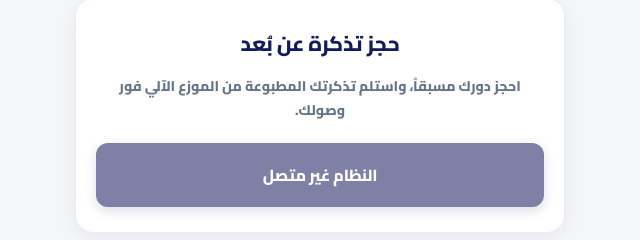
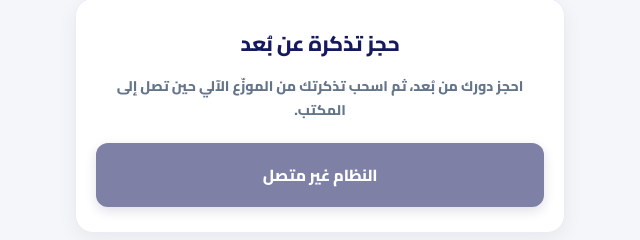
Before and after one commit to Med01K/QMS, a plain HTML site: page index.html in a window 1280 px wide. Shown: the part 574-814 px from the top of the page, 320-960 px from the left. Drawn offline with Linux system fonts and the light colour scheme; no server answers.

Commit message:
Rewrite user-facing messages: clear, human, no repetition; final alert 'prepare yourself'
Co-Authored-By: Claude Opus 5.5 <noreply@anthropic.com>
Claude-Session: https://claude.ai/code/session_017JuoF8EgKxQzAhUmD4z3ey

```diff
--- a/index.html
+++ b/index.html
@@ -1212,7 +1212,7 @@ body[dir="rtl"] .track-card.is-active.ph-done .btn-ghost:hover { background: var
 
     <section class="card reservation-card" id="reservationSection">
         <h2 id="lblReservationTitle">حجز تذكرة عن بُعد</h2>
-        <p id="lblReservationDesc">احجز دورك مسبقاً، واستلم تذكرتك المطبوعة من الموزع الآلي فور وصولك.</p>
+        <p id="lblReservationDesc">احجز دورك من بُعد، ثم اسحب تذكرتك من الموزّع الآلي حين تصل إلى المكتب.</p>
 
         <button class="btn-primary" id="reserveButton" disabled>حجز تذكرة</button>
 
@@ -1221,7 +1221,7 @@ body[dir="rtl"] .track-card.is-active.ph-done .btn-ghost:hover { background: var
     </section>
 
     <section class="card ticket-card" id="ticketSection">
-        <h2 id="ticketTitle" class="ticket-title-yellow">تم تأكيد الحجز (في انتظار طباعة التذكرة)</h2>
+        <h2 id="ticketTitle" class="ticket-title-yellow">رقمك محجوز</h2>
 
         <div class="ticket-label" id="lblYourNumber">رقم تذكرتك</div>
         <div class="ticket-number" id="myTicket">---</div>
@@ -1236,7 +1236,7 @@ body[dir="rtl"] .track-card.is-active.ph-done .btn-ghost:hover { background: var
             <div class="qr-hint" id="qrHint"></div>
         </div>
 
-        <div class="ticket-status" id="myStatus">في انتظار التأكيد</div>
+        <div class="ticket-status" id="myStatus">لم تُطبع تذكرتك بعد.</div>
 
         <div class="alert-box" id="alertBox">
             <div class="alert-header">
@@ -1247,13 +1247,13 @@ body[dir="rtl"] .track-card.is-active.ph-done .btn-ghost:hover { background: var
                 </label>
             </div>
             <div class="alert-options" id="alertOptionsArea">
-                <span id="lblAlertMargin">تنبيهي مسبقاً قبل:</span>
+                <span id="lblAlertMargin">نبّهني حين يبقى قبلي:</span>
                 <select id="alertMarginSelect" class="alert-select">
-                    <option value="2">2 منتظرين</option>
-                    <option value="5">5 منتظرين</option>
-                    <option value="10" selected>10 منتظرين</option>
-                    <option value="15">15 منتظرين</option>
-                    <option value="30">30 منتظرين</option>
+                    <option value="2">شخصان</option>
+                    <option value="5">5 أشخاص</option>
+                    <option value="10" selected>10 أشخاص</option>
+                    <option value="15">15 شخصاً</option>
+                    <option value="30">30 شخصاً</option>
                 </select>
             </div>
         </div>
@@ -1302,13 +1302,17 @@ import { getMessaging, getToken, onMessage, isSupported } from "https://www.gsta
 const GOOGLE_ICON_SVG = `<svg class="google-icon" viewBox="0 0 24 24"><path fill="#4285F4" d="M22.56 12.25c0-.78-.07-1.53-.2-2.25H12v4.26h5.92c-.26 1.37-1.04 2.53-2.21 3.31v2.77h3.57c2.08-1.92 3.28-4.74 3.28-8.09z"/><path fill="#34A853" d="M12 23c2.97 0 5.46-.98 7.28-2.66l-3.57-2.77c-.98.66-2.23 1.06-3.71 1.06-2.86 0-5.29-1.93-6.16-4.53H2.18v2.84C3.99 20.53 7.7 23 12 23z"/><path fill="#FBBC05" d="M5.84 14.09c-.22-.66-.35-1.36-.35-2.09s.13-1.43.35-2.09V7.06H2.18C1.43 8.55 1 10.22 1 12s.43 3.45 1.18 4.94l2.85-2.22.81-.63z"/><path fill="#EA4335" d="M12 5.38c1.62 0 3.06.56 4.21 1.64l3.15-3.15C17.45 2.09 14.97 1 12 1 7.7 1 3.99 3.47 2.18 7.06l3.66 2.84c.87-2.6 3.3-4.52 6.16-4.52z"/></svg>`;
 
 // [NOTIF-TEXT] صياغة العدد كما يقرؤها الإنسان (يجب أن تطابق الـ Worker [18])
+function arCount(n) {   // [NOTIF-TEXT] العدد ومعدوده: شخص واحد، شخصان، 3–10 أشخاص، 11 فأكثر شخصاً
+    n = Number(n);
+    if (n === 1) return "شخص واحد";
+    if (n === 2) return "شخصان";
+    if (n <= 10) return `${n} أشخاص`;
+    return `${n} شخصاً`;
+}
 function arBefore(n) {
     n = Number(n);
     if (n <= 0) return "أنت التالي";
-    if (n === 1) return "بقي قبلك شخص واحد";
-    if (n === 2) return "بقي قبلك شخصان";
-    if (n <= 10) return `بقي قبلك ${n} أشخاص`;
-    return `بقي قبلك ${n} شخصاً`;
+    return `بقي قبلك ${arCount(n)}`;
 }
 function frBefore(n) {
     n = Number(n);
@@ -1346,14 +1350,14 @@ const i18n = {
         trackPillCalled: "Numéro appelé",
         trackPillPassed: "Numéro dépassé",
         trackPillOffline: "Hors ligne",
-        trackMsgNotStarted: (m) => `Les appels n'ont pas encore commencé. Nous vous avertirons quand il restera ${m} personnes avant vous.`,
-        trackMsgWaiting: (m) => `Nous vous avertirons quand il restera ${m} personnes avant vous.`,
-        trackMsgSoon: (n) => `Votre tour approche : encore ${n} personne(s) avant vous. Approchez-vous des guichets.`,
-        trackMsgNext: "Vous êtes le prochain ! Préparez-vous à vous présenter au guichet.",
-        trackMsgTurn: (c) => `C'est votre tour ! Présentez-vous au guichet ${c}.`,
-        trackMsgCalled: "Votre numéro a été appelé. Le suivi sera retiré automatiquement dans 5 minutes.",
-        trackMsgPassed: "La file a dépassé votre numéro. Le suivi sera retiré automatiquement dans 5 minutes.",
-        trackMsgOffline: "Le système est momentanément hors ligne. Le suivi reprendra automatiquement.",
+        trackMsgNotStarted: (m) => `Les appels n'ont pas encore commencé. Nous vous préviendrons quand il restera ${m} personnes avant vous.`,
+        trackMsgWaiting: (m) => `Nous vous préviendrons quand il restera ${m} personnes avant vous.`,
+        trackMsgSoon: (n) => `Encore ${n} personne${n > 1 ? "s" : ""} avant vous, votre tour approche.`,
+        trackMsgNext: "Vous êtes le prochain : préparez-vous à vous présenter au guichet.",
+        trackMsgTurn: (c) => `C'est votre tour : présentez-vous au guichet ${c}.`,
+        trackMsgCalled: "Votre numéro a été appelé. Le suivi s'arrête dans 5 minutes.",
+        trackMsgPassed: "La file a dépassé votre numéro. Le suivi s'arrête dans 5 minutes.",
+        trackMsgOffline: "Le système est hors ligne ; le suivi reprendra à son retour.",
         trackNotifPush: "Notifications activées : elles vous parviennent même page fermée.",
         trackNotifLocal: "Alerte active tant que cette page reste ouverte.",
         trackNotifOff: "Notifications désactivées.",
@@ -1362,7 +1366,7 @@ const i18n = {
         errTrackPassed: "Ce numéro a déjà été appelé ou dépassé par la file.",
         errTrackPush: "Impossible d'enregistrer les notifications sur le serveur. L'alerte fonctionnera tant que la page reste ouverte.",
         lblReservationTitle: "Réservation en ligne",
-        lblReservationDesc: "Réservez votre place dans la file d'attente et récupérez votre ticket à la borne lors de votre arrivée.",
+        lblReservationDesc: "Réservez votre tour à distance, puis retirez votre ticket au distributeur à votre arrivée.",
         btnReserve: "RÉSERVER UN TICKET",
         btnGoogleReserve: "Réserver avec Google",
         btnReserving: "RÉSERVATION EN COURS...",
@@ -1377,8 +1381,8 @@ const i18n = {
         lblYourNumber: "VOTRE NUMÉRO",
         lblPickupCode: "CODE DE RETRAIT",
         lblAlertTitle: "🔔 Activer les notifications",
-        lblAlertMargin: "M'avertir à l'avance :",
-        marginOption: (n) => `${n} pers. avant`,
+        lblAlertMargin: "Me prévenir quand il reste avant moi :",
+        marginOption: (n) => `${n} personnes`,
         btnLogout: "Déconnexion",
         connReconnecting: "Reconnexion réseau...",
         connSysOffline: "Système central déconnecté",
@@ -1387,45 +1391,45 @@ const i18n = {
         connAvailable: "Service disponible",
         bannerBorneOffline: "⚠️ <strong>Borne d'impression hors ligne :</strong><br>Le guichet physique n'est pas connecté. Les réservations en ligne sont suspendues.",
         bannerNoPaper: "⚠️ <strong>Papier épuisé :</strong><br>La borne n'a plus de papier. Les réservations en ligne sont temporairement suspendues.",
-        errBorneOffline: "Le système est hors ligne. Impossible de réserver pour le moment.",
-        errRejected: "Votre demande n'a pas pu être validée par le système.",
+        errBorneOffline: "Le système est hors ligne : la réservation est impossible pour le moment.",
+        errRejected: "Votre demande n'a pas pu être acceptée. Réessayez, ou retirez un ticket au distributeur du bureau.",
         errTimeout: "La confirmation n'est pas encore arrivée. Si elle arrive plus tard, elle s'affichera ici automatiquement ; sinon, prenez votre ticket à la borne.",
         errRejectedOffline: "La borne a perdu la connexion pendant votre demande. Veuillez réserver à nouveau.",
         errBookingClosed: "La réservation en ligne n'est pas disponible pour le moment.",
-        errRejectedReset: "La file a été réinitialisée avant le traitement de votre demande. Vous pouvez réserver à nouveau.",
-        errRejectedOld: "Votre demande a attendu plus de 30 minutes sans place disponible. Réessayez ou prenez un ticket à la borne.",
+        errRejectedReset: "Une nouvelle journée de file a commencé avant le traitement de votre demande. Réservez à nouveau.",
+        errRejectedOld: "Votre demande a attendu plus d'une demi-heure sans être traitée. Réessayez, ou retirez un ticket au distributeur.",
         errStillProcessing: "Votre demande précédente est encore en cours de traitement, patientez quelques instants.",
-        errNetwork: "Impossible d'envoyer la réservation. Veuillez réessayer.",
+        errNetwork: "Impossible d'envoyer la réservation. Réessayez.",
         errAuth: "Impossible de se connecter avec Google.",
         errLogout: "Impossible de se déconnecter.",
         errPushRegister: "Impossible d'enregistrer ce téléphone pour les notifications. Les alertes fonctionneront seulement tant que la page reste ouverte.",
-        statusPendingTitle: "RÉSERVATION EN COURS",
-        statusPendingMsg: "Votre demande est en cours de traitement, dans l'ordre d'arrivée. Ne cliquez pas à nouveau et ne fermez pas la page.",
-        statusPendingLong: "Beaucoup de réservations en ce moment : votre demande est enregistrée et sera traitée dans l'ordre dès qu'une place se libère. Ne cliquez pas à nouveau.",
-        statusConfirmedTitle: "NUMÉRO RÉSERVÉ (TICKET PAS ENCORE IMPRIMÉ)",
-        statusConfirmedMsg: "Présentez votre code à la borne pour imprimer votre ticket.",
-        statusArrivedTitle: "ARRIVÉE CONFIRMÉE",
-        statusArrivedMsg: "Ticket récupéré ! Veuillez attendre votre appel.",
+        statusPendingTitle: "DEMANDE EN COURS",
+        statusPendingMsg: "Les demandes sont traitées dans leur ordre d'arrivée. Ne cliquez pas à nouveau et ne fermez pas la page.",
+        statusPendingLong: "Beaucoup de demandes en ce moment : la vôtre garde sa place dans la file. Inutile de cliquer à nouveau.",
+        statusConfirmedTitle: "NUMÉRO RÉSERVÉ",
+        statusConfirmedMsg: "Votre ticket n'est pas encore imprimé.",
+        statusArrivedTitle: "TICKET IMPRIMÉ",
+        statusArrivedMsg: "Attendez l'appel de votre numéro dans la salle.",
         statusCalledTitle: "C'EST VOTRE TOUR",
-        statusCalledMsg: (t) => `Votre numéro (#${t}) est appelé au guichet !`,
-        statusSkippedTitle: "TOUR DÉPASSÉ",
-        statusSkippedMsg: "Votre numéro a été dépassé par le guichet.",
-        statusExpiredTitle: "RÉSERVATION EXPIRÉE",
-        statusExpiredMsg: "Le ticket n'a pas été retiré à temps, la réservation a été annulée.",
-        statusCompletedTitle: "SERVICE TERMINÉ",
-        statusCompletedMsg: "Votre passage est terminé.",
-        ticketInstructionConfirmed: "Présentez-vous à la borne et saisissez votre code à 4 chiffres.<br><br>La borne imprimera votre ticket avec le numéro réservé.<br><br><strong>Important :</strong> Si la file dépasse votre numéro avant que vous ne saisissiez votre code, la réservation est annulée.",
-        ticketInstructionArrived: "Votre ticket physique a été imprimé avec succès.<br><br>Surveillez les écrans d'affichage dans la salle d'attente.",
-        ticketInstructionCalled: "Veuillez vous diriger vers le guichet indiqué sur l'afficheur.",
-        ticketInstructionSkipped: "Votre tour est passé. Vous pouvez effectuer une nouvelle réservation immédiatement en cliquant sur le bouton ci-dessus.",
-        ticketInstructionCompleted: "Merci pour votre visite chez Poste El Amal.",
+        statusCalledMsg: (t) => `Votre numéro ${t} est appelé.`,
+        statusSkippedTitle: "TOUR MANQUÉ",
+        statusSkippedMsg: "La file a dépassé votre numéro avant le retrait de votre ticket.",
+        statusExpiredTitle: "RÉSERVATION TERMINÉE",
+        statusExpiredMsg: "Cette réservation a pris fin sans que le ticket soit retiré.",
+        statusCompletedTitle: "DÉMARCHE TERMINÉE",
+        statusCompletedMsg: "Merci de votre visite.",
+        ticketInstructionConfirmed: "À votre arrivée, saisissez votre code de retrait à 4 chiffres sur le distributeur pour imprimer votre ticket.<br><br><strong>Attention :</strong> si la file dépasse votre numéro avant la saisie du code, la réservation est annulée.",
+        ticketInstructionArrived: "Suivez les écrans d'affichage de la salle.",
+        ticketInstructionCalled: "Présentez-vous au guichet indiqué sur les écrans de la salle.",
+        ticketInstructionSkipped: "Vous pouvez réserver à nouveau avec le bouton ci-dessus.",
+        ticketInstructionCompleted: "Le bureau de poste El Amal est heureux de vous servir.",
         modalCloseBtn: "J'AI COMPRIS",
         alertTurnTitle: "Poste El Amal : c'est votre tour",
-        alertTurnMsg: (t, c) => `Le ticket ${t} est appelé au guichet ${c}.`,
+        alertTurnMsg: (t, c) => `Ticket ${t} : présentez-vous au guichet ${c}.`,
         alertPrepareTitle: "Poste El Amal : votre tour approche",
         alertPrepareMsg: (rem, t) => `Ticket ${t} : ${frBefore(rem)}.`,
-        alertFinalTitle: "Poste El Amal : préparez-vous",
-        alertFinalMsg: (rem, t) => `Ticket ${t} : ${frBefore(rem)}, votre tour est tout proche.`,
+        alertFinalTitle: "Poste El Amal : votre tour est imminent",
+        alertFinalMsg: (rem, t) => `Ticket ${t} : ${frBefore(rem)}, préparez-vous.`,
         alertNextMsg: (t) => `Ticket ${t} : vous êtes le prochain.`,
         alertEnabledTitle: "✅ Notifications activées",
         alertEnabledMsg: "Vous recevrez ici une notification à l'approche de votre tour.",
@@ -1462,28 +1466,28 @@ const i18n = {
         trackPillCalled: "تمت المناداة",
         trackPillPassed: "تم التجاوز",
         trackPillOffline: "غير متصل",
-        trackMsgNotStarted: (m) => `لم تبدأ المناداة بعد. سننبّهك عندما يبقى ${m} قبلك.`,
-        trackMsgWaiting: (m) => `سننبّهك عندما يبقى ${m} قبلك.`,
-        trackMsgSoon: (n) => `اقترب دورك: بقي ${n} قبلك. يرجى الاقتراب من الشبابيك.`,
-        trackMsgNext: "أنت التالي! استعد للتوجه إلى الشباك.",
-        trackMsgTurn: (c) => `حان دورك! تفضّل إلى الشباك ${c}.`,
-        trackMsgCalled: "تمت مناداة رقمك. يُزال التتبع تلقائياً بعد 5 دقائق.",
-        trackMsgPassed: "تجاوز الطابور رقمك. يُزال التتبع تلقائياً بعد 5 دقائق.",
-        trackMsgOffline: "النظام غير متصل حالياً، ويُستأنف التتبع تلقائياً عند عودته.",
-        trackNotifPush: "الإشعارات مفعّلة: تصلك حتى لو أغلقت الصفحة.",
+        trackMsgNotStarted: (m) => `لم تبدأ المناداة بعد. سننبّهك حين يبقى قبلك ${arCount(m)}.`,
+        trackMsgWaiting: (m) => `سننبّهك حين يبقى قبلك ${arCount(m)}.`,
+        trackMsgSoon: (n) => `${arBefore(n)}، ودورك يقترب.`,
+        trackMsgNext: "أنت التالي، فتهيّأ للتوجّه إلى الشباك.",
+        trackMsgTurn: (c) => `حان دورك، فتفضّل إلى الشباك ${c}.`,
+        trackMsgCalled: "نُودي رقمك. يُزال التتبّع بعد خمس دقائق.",
+        trackMsgPassed: "تجاوز الطابور رقمك. يُزال التتبّع بعد خمس دقائق.",
+        trackMsgOffline: "انقطع اتصال النظام، وسيُستأنف التتبّع حين يعود.",
+        trackNotifPush: "الإشعارات مفعّلة، وتصلك ولو أغلقت الصفحة.",
         trackNotifLocal: "التنبيه يعمل ما دامت هذه الصفحة مفتوحة.",
         trackNotifOff: "الإشعارات غير مفعّلة.",
         trackNotifDenied: "الإشعارات محجوبة في المتصفح.",
         errTrackInvalid: "أدخل رقماً صحيحاً بين 1 و999.",
-        errTrackPassed: "هذا الرقم نودي عليه أو تجاوزه الطابور.",
+        errTrackPassed: "هذا الرقم نُودي أو تجاوزه الطابور.",
         errTrackPush: "تعذّر تسجيل الإشعارات على الخادم. سيعمل التنبيه ما دامت الصفحة مفتوحة.",
         lblReservationTitle: "حجز تذكرة عن بُعد",
-        lblReservationDesc: "احجز دورك مسبقاً، واستلم تذكرتك المطبوعة من الموزع الآلي فور وصولك.",
+        lblReservationDesc: "احجز دورك من بُعد، ثم اسحب تذكرتك من الموزّع الآلي حين تصل إلى المكتب.",
         btnReserve: "حجز تذكرة",
         btnGoogleReserve: "احجز تذكرتك بحساب Google",
         btnReserving: "جارٍ الحجز...",
         btnLoggingIn: "جارٍ تسجيل الدخول...",
-        btnAlreadyActive: "لديك حجز نشط حالياً",
+        btnAlreadyActive: "لديك حجزٌ قائم",
         btnSysOffline: "النظام غير متصل",
         btnBorneOffline: "الموزع الآلي معطل (الحجز متوقف)",
         btnNoPaper: "نفاد الورق (الحجز متوقف)",
@@ -1493,8 +1497,8 @@ const i18n = {
         lblYourNumber: "رقم تذكرتك",
         lblPickupCode: "رمز الاستلام",
         lblAlertTitle: "🔔 تفعيل التنبيهات",
-        lblAlertMargin: "تنبيهي مسبقاً قبل:",
-        marginOption: (n) => `${n} منتظرين`,
+        lblAlertMargin: "نبّهني حين يبقى قبلي:",
+        marginOption: (n) => arCount(n),
         btnLogout: "خروج",
         connReconnecting: "جارٍ إعادة الاتصال...",
         connSysOffline: "النظام غير متصل",
@@ -1503,45 +1507,45 @@ const i18n = {
         connAvailable: "الخدمة متاحة",
         bannerBorneOffline: "⚠️ <strong>الموزع الآلي غير متصل:</strong><br>جهاز الطباعة بالمكتب متوقف حالياً. الحجز معلّق.",
         bannerNoPaper: "⚠️ <strong>نفاد ورق الطباعة:</strong><br>الموزع الآلي خالٍ من الورق. الحجز معلّق مؤقتاً.",
-        errBorneOffline: "النظام غير متصل حالياً. يتعذر إتمام الحجز.",
-        errRejected: "تعذر قبول طلب الحجز.",
-        errTimeout: "لم يصل تأكيد الحجز بعد. إن تأكد لاحقاً سيظهر هنا تلقائياً، وإلا اسحب تذكرتك مباشرة من الموزع بالمكتب.",
-        errRejectedOffline: "انقطع اتصال الموزع أثناء طلبك. يرجى الحجز من جديد.",
+        errBorneOffline: "النظام غير متصل الآن، فلا يمكن إتمام الحجز.",
+        errRejected: "تعذّر قبول طلبك. أعد المحاولة، أو اسحب تذكرتك من الموزّع الآلي في المكتب.",
+        errTimeout: "لم يصل تأكيد الحجز بعد. إن تأكّد لاحقاً ظهر هنا، وإلا فاسحب تذكرتك من الموزّع الآلي في المكتب.",
+        errRejectedOffline: "انقطع اتصال النظام أثناء طلبك، فأعد الحجز.",
         errBookingClosed: "الحجز عن بُعد غير متاح حالياً.",
-        errRejectedReset: "بدأ دور جديد للطابور قبل معالجة طلبك. يمكنك الحجز من جديد.",
-        errRejectedOld: "انتظر طلبك أكثر من 30 دقيقة دون أن يتوفر مكان. أعد المحاولة أو اسحب تذكرة من الموزع.",
-        errStillProcessing: "طلبك السابق ما يزال قيد المعالجة، انتظر لحظات.",
-        errNetwork: "تعذر إرسال الحجز، يرجى إعادة المحاولة.",
+        errRejectedReset: "بدأ يومٌ جديد للطابور قبل أن يُعالَج طلبك، فأعد الحجز.",
+        errRejectedOld: "انتظر طلبك أكثر من نصف ساعة دون أن يُعالَج. أعد المحاولة، أو اسحب تذكرتك من الموزّع الآلي.",
+        errStillProcessing: "طلبك السابق ما زال قيد المعالجة، فانتظر لحظات.",
+        errNetwork: "تعذّر إرسال الحجز، فأعد المحاولة.",
         errAuth: "فشل تسجيل الدخول بواسطة Google.",
         errLogout: "فشل تسجيل الخروج.",
-        errPushRegister: "تعذر تسجيل هذا الهاتف لاستقبال الإشعارات. سيعمل التنبيه فقط ما دامت الصفحة مفتوحة.",
-        statusPendingTitle: "معالجة الحجز",
-        statusPendingMsg: "طلبك قيد المعالجة ويُعالَج بالترتيب. لا تُعِد الضغط ولا تغلق الصفحة.",
-        statusPendingLong: "الحجوزات كثيرة الآن: طلبك محفوظ وسيُعالَج بالترتيب فور توفر مكان. لا تُعِد الضغط.",
-        statusConfirmedTitle: "رقمك محجوز (لم تُسحب التذكرة بعد)",
-        statusConfirmedMsg: "أدخل رمز الاستلام في الموزع الآلي فور وصولك لسحب تذكرتك.",
-        statusArrivedTitle: "تم تأكيد الحضور",
-        statusArrivedMsg: "تم سحب التذكرة بنجاح! يرجى انتظار المناداة في القاعة.",
-        statusCalledTitle: "حان دورك الآن",
-        statusCalledMsg: (t) => `الرقم (${t}) مدعو للتقدم إلى الشباك الآن!`,
-        statusSkippedTitle: "فات دورك",
-        statusSkippedMsg: "تم تجاوز رقمك في طابور الانتظار.",
-        statusExpiredTitle: "انتهت صلاحية الحجز",
-        statusExpiredMsg: "لم تُسحب التذكرة في الوقت المحدد، فأُلغي الحجز.",
-        statusCompletedTitle: "تمت المعاملة",
-        statusCompletedMsg: "انتهت معاملتك بنجاح.",
-        ticketInstructionConfirmed: "توجه إلى الموزع الآلي بالمكتب وأدخل رمز الاستلام المكون من 4 أرقام لطباعة تذكرتك.<br><br><strong>تنبيه:</strong> يُلغى الحجز تلقائياً إذا تجاوز الطابور رقمك قبل أن تُدخل الرمز.",
-        ticketInstructionArrived: "تمت طباعة تذكرتك الورقية. تفضل بمتابعة شاشات العرض بالقاعة.",
-        ticketInstructionCalled: "تفضل بالتوجه فوراً إلى الشباك المحدد على الشاشة.",
-        ticketInstructionSkipped: "فات موعد دورك. يمكنك حجز تذكرة جديدة مباشرة بالضغط على الزر أعلاه.",
-        ticketInstructionCompleted: "شكراً لزيارتكم مكتب بريد حي الأمل.",
+        errPushRegister: "تعذّر تسجيل هاتفك لاستقبال الإشعارات، فلن يعمل التنبيه إلا ما دامت الصفحة مفتوحة.",
+        statusPendingTitle: "طلبك قيد المعالجة",
+        statusPendingMsg: "تُعالَج الطلبات بحسب ترتيب وصولها، فلا تُعِد الضغط ولا تُغلق الصفحة.",
+        statusPendingLong: "الطلبات كثيرة في هذه اللحظة، وطلبك محفوظ في مكانه من الترتيب، فلا حاجة إلى إعادة الضغط.",
+        statusConfirmedTitle: "رقمك محجوز",
+        statusConfirmedMsg: "لم تُطبع تذكرتك بعد.",
+        statusArrivedTitle: "طُبعت تذكرتك",
+        statusArrivedMsg: "انتظر مناداة رقمك في القاعة.",
+        statusCalledTitle: "حان دورك",
+        statusCalledMsg: (t) => `رقمك ${t} يُنادى الآن.`,
+        statusSkippedTitle: "فاتك دورك",
+        statusSkippedMsg: "تجاوز الطابور رقمك قبل أن تسحب تذكرتك.",
+        statusExpiredTitle: "انتهى الحجز",
+        statusExpiredMsg: "انتهى هذا الحجز ولم تُسحب تذكرته.",
+        statusCompletedTitle: "تمّت معاملتك",
+        statusCompletedMsg: "شكراً لزيارتك.",
+        ticketInstructionConfirmed: "حين تصل إلى المكتب، أدخل رمز الاستلام ذا الأرقام الأربعة في الموزّع الآلي فتُطبع تذكرتك.<br><br><strong>تنبيه:</strong> إن تجاوز الطابور رقمك قبل أن تُدخل الرمز أُلغي الحجز.",
+        ticketInstructionArrived: "تابع شاشات العرض في القاعة.",
+        ticketInstructionCalled: "تفضّل إلى الشباك المبيَّن على شاشات القاعة.",
+        ticketInstructionSkipped: "يمكنك أن تحجز من جديد بالزر أعلاه.",
+        ticketInstructionCompleted: "مكتب بريد حي الأمل يسعد بخدمتك.",
         modalCloseBtn: "حسناً",
         alertTurnTitle: "بريد حي الأمل: حان دورك",
-        alertTurnMsg: (t, c) => `التذكرة ${t} مدعوّة إلى الشباك ${c}.`,
+        alertTurnMsg: (t, c) => `تذكرتك ${t}: تفضّل إلى الشباك ${c}.`,
         alertPrepareTitle: "بريد حي الأمل: اقترب دورك",
         alertPrepareMsg: (rem, t) => `تذكرتك ${t}: ${arBefore(rem)}.`,
-        alertFinalTitle: "بريد حي الأمل: استعدّ",
-        alertFinalMsg: (rem, t) => `تذكرتك ${t}: ${arBefore(rem)}، ودورك قريبٌ جداً.`,
+        alertFinalTitle: "بريد حي الأمل: دورك وشيك",
+        alertFinalMsg: (rem, t) => `تذكرتك ${t}: ${arBefore(rem)}، فتهيّأ.`,
         alertNextMsg: (t) => `تذكرتك ${t}: أنت التالي.`,
         alertEnabledTitle: "✅ تم تفعيل التنبيهات",
         alertEnabledMsg: "سيصلك هنا إشعار عند اقتراب دورك.",
```
